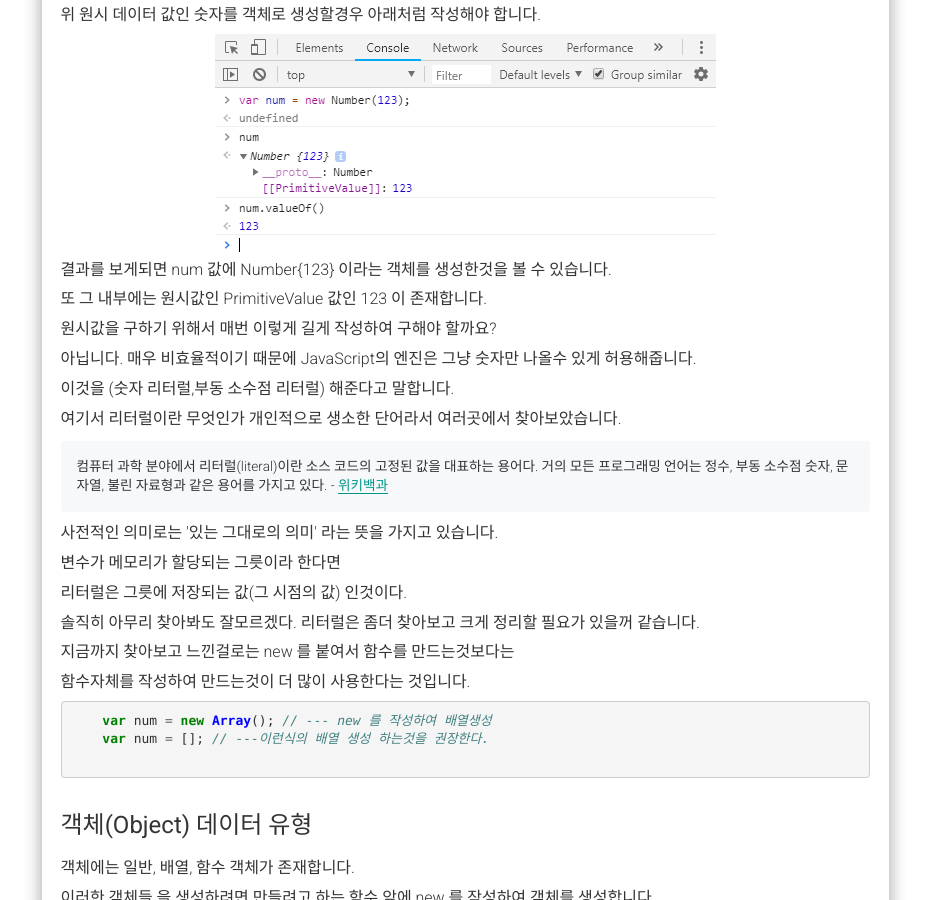
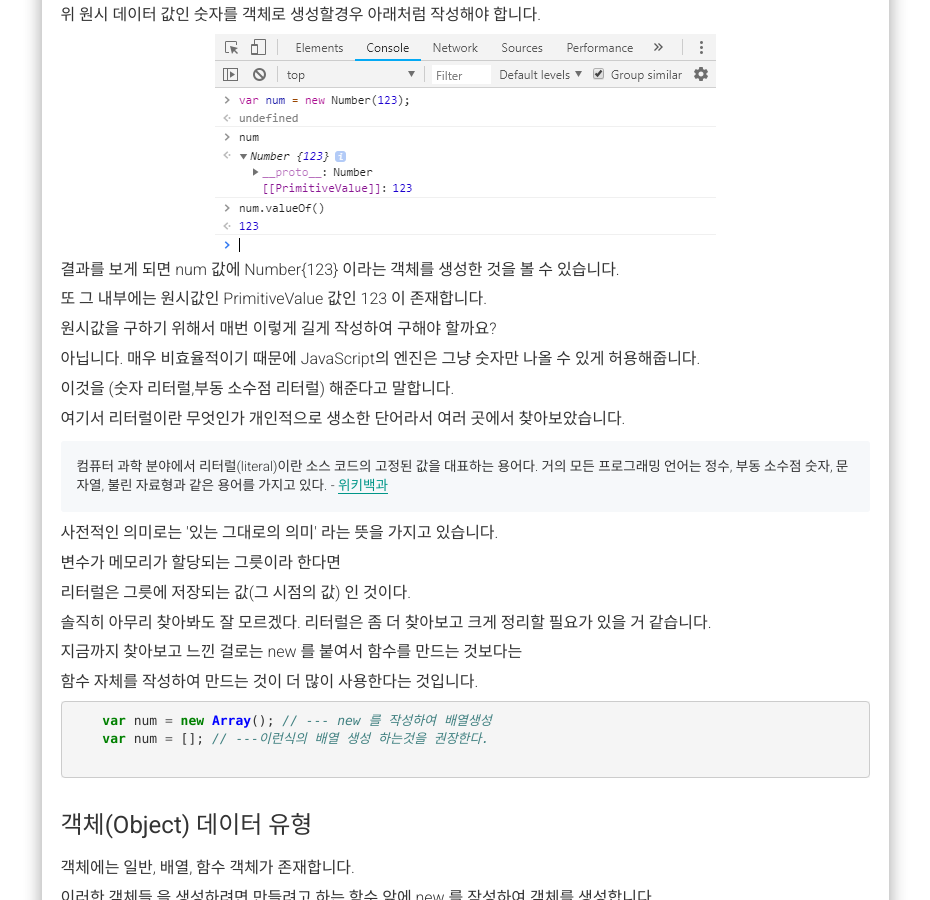
Before and after one commit to alalstjr/promote.github.io, a Jekyll site: the page built from _posts/2018-08-25-JavaScript 기초문법.md, in a window 1280 px wide and 900 px high, scrolled down 4213 px. Shown: the whole window, without its empty margins (321-1251 px from the left). Built offline with Jekyll 4.4.1, drawn with Linux system fonts in a browser that asks for light colours; nearby versions of some CDN libraries; our own code applies the rules of GitHub Pages for plain Markdown files; comment, search, counter and statistics services are not loaded.

Commit message:
Update 2018-08-25-JavaScript 기초문법.md

```diff
--- a/_posts/2018-08-25-JavaScript 기초문법.md
+++ b/_posts/2018-08-25-JavaScript 기초문법.md
@@ -167,21 +167,21 @@
   <div class="img-box">
     <img src="{{ site.baseurl }}/static/img/post/2018-08-26-5.png" alt="자바스크립트 출력확인" />
   </div>
-  <p>결과를 보게되면 num 값에 Number{123} 이라는 객체를 생성한것을 볼 수 있습니다.</p>
+  <p>결과를 보게 되면 num 값에 Number{123} 이라는 객체를 생성한 것을 볼 수 있습니다.</p>
   <p>또 그 내부에는 원시값인 PrimitiveValue 값인 123 이 존재합니다.</p>
   <p>원시값을 구하기 위해서 매번 이렇게 길게 작성하여 구해야 할까요?</p>
-  <p>아닙니다. 매우 비효율적이기 때문에 JavaScript의 엔진은 그냥 숫자만 나올수 있게 허용해줍니다.</p>
+  <p>아닙니다. 매우 비효율적이기 때문에 JavaScript의 엔진은 그냥 숫자만 나올 수 있게 허용해줍니다.</p>
   <p>이것을 (숫자 리터럴,부동 소수점 리터럴) 해준다고 말합니다.</p>
-  <p>여기서 리터럴이란 무엇인가 개인적으로 생소한 단어라서 여러곳에서 찾아보았습니다.</p>
+  <p>여기서 리터럴이란 무엇인가 개인적으로 생소한 단어라서 여러 곳에서 찾아보았습니다.</p>
   <div class="pro-txt">
     컴퓨터 과학 분야에서 리터럴(literal)이란 소스 코드의 고정된 값을 대표하는 용어다. 거의 모든 프로그래밍 언어는 정수, 부동 소수점 숫자, 문자열, 불린 자료형과 같은 용어를 가지고 있다. - <a href="https://ko.wikipedia.org/wiki/리터럴" target="_blank">위키백과</a>
   </div>
   <p>사전적인 의미로는 '있는 그대로의 의미' 라는 뜻을 가지고 있습니다.</p>
   <p>변수가 메모리가 할당되는 그릇이라 한다면</p>
-  <p>리터럴은 그릇에 저장되는 값(그 시점의 값) 인것이다.</p>
-  <p>솔직히 아무리 찾아봐도 잘모르겠다. 리터럴은 좀더 찾아보고 크게 정리할 필요가 있을꺼 같습니다.</p>
-  <p>지금까지 찾아보고 느낀걸로는 new 를 붙여서 함수를 만드는것보다는</p>
-  <p>함수자체를 작성하여 만드는것이 더 많이 사용한다는 것입니다.</p>
+  <p>리터럴은 그릇에 저장되는 값(그 시점의 값) 인 것이다.</p>
+  <p>솔직히 아무리 찾아봐도 잘 모르겠다. 리터럴은 좀 더 찾아보고 크게 정리할 필요가 있을 거 같습니다.</p>
+  <p>지금까지 찾아보고 느낀 걸로는 new 를 붙여서 함수를 만드는 것보다는</p>
+  <p>함수 자체를 작성하여 만드는 것이 더 많이 사용한다는 것입니다.</p>
   {% highlight javascript %}
     var num = new Array(); // --- new 를 작성하여 배열생성
     var num = []; // ---이런식의 배열 생성 하는것을 권장한다.
```
